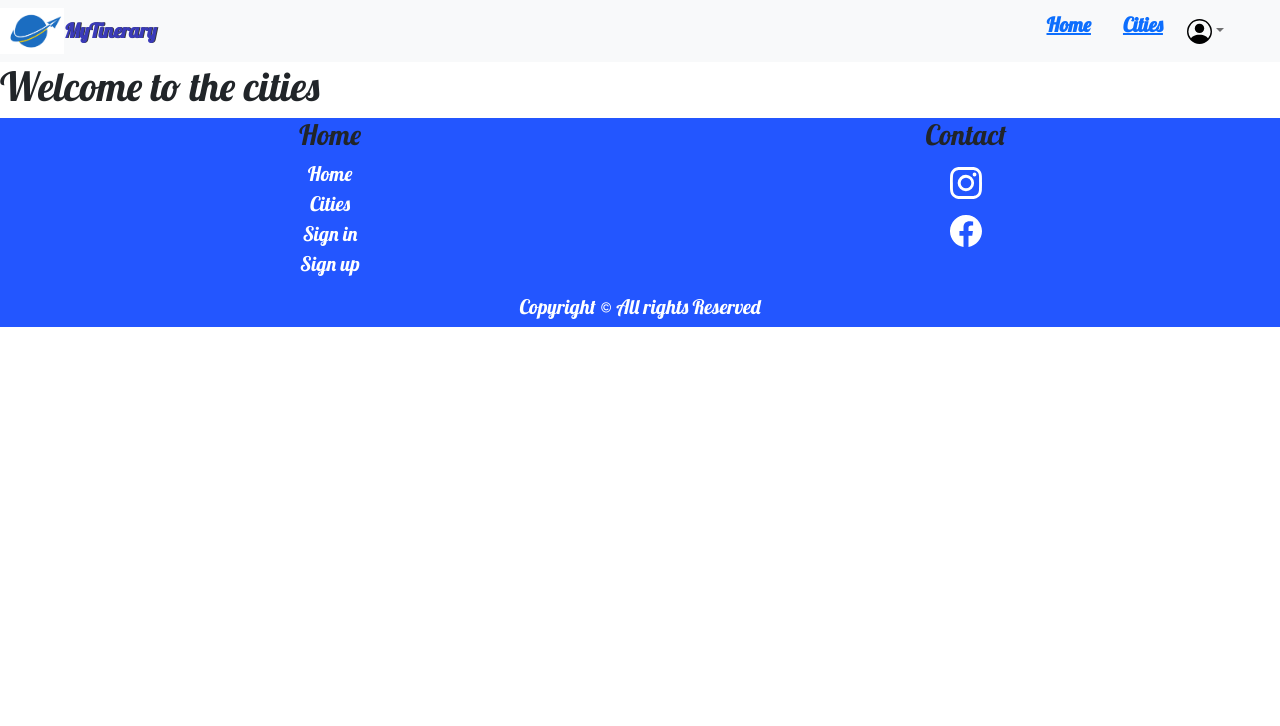
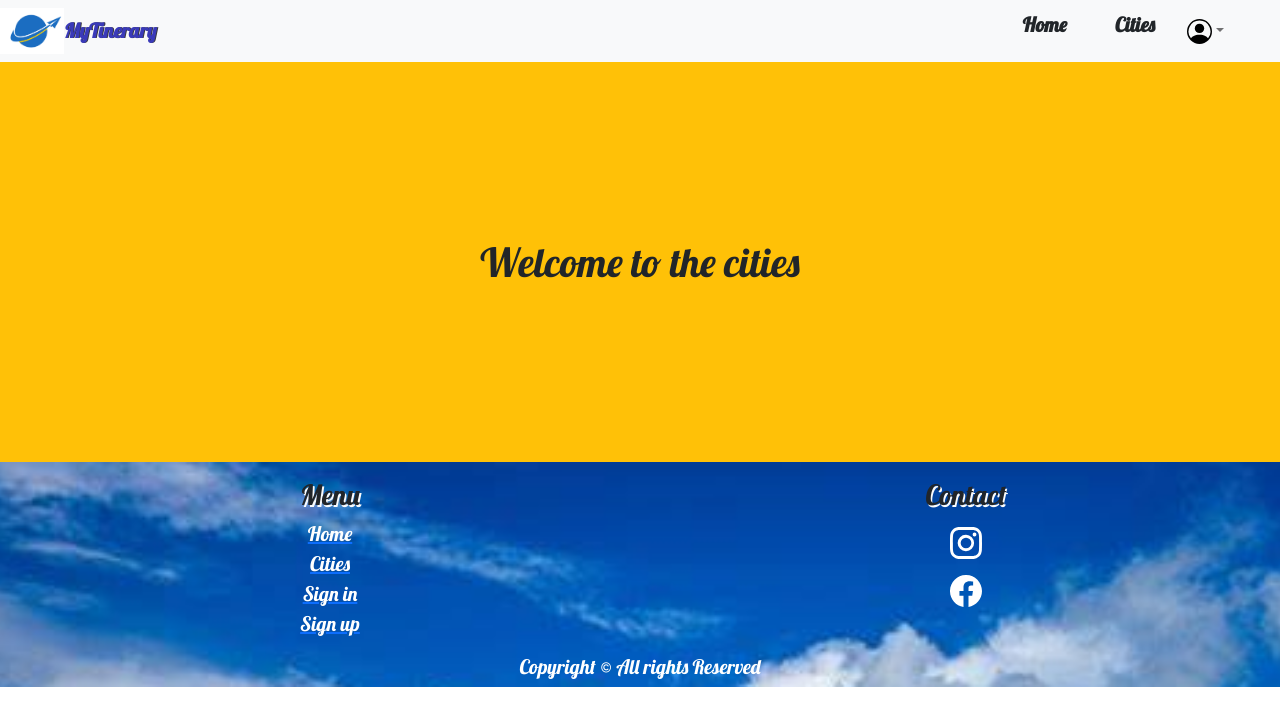
Before and after one commit to FerLeniz/MyTinerary, a React (Create React App) app in the folder frontend/: page /Cities in a window 1280 px wide. Shown: the top 726 px of the page. Built offline with nearby package versions, Linux system fonts and the light colour scheme.

Commit message:
pusheo para explained code

```diff
--- a/frontend/public/index.html
+++ b/frontend/public/index.html
@@ -3,14 +3,13 @@
 
 <head>
   <meta charset="utf-8" />
-  <!-- <link rel="icon" href="../assets/logo-myTinerary.ico" /> -->
-  <link rel=" icon" href="../src/assets/logo.ico" />
   <meta name="viewport" content="width=device-width, initial-scale=1" />
   <meta name="theme-color" content="#000000" />
-  <meta name="description" content="Web site created using create-react-app" />
+  <link rel="icon" href="logo.ico" />
   <link rel="preconnect" href="https://fonts.googleapis.com">
   <link rel="preconnect" href="https://fonts.gstatic.com" crossorigin>
   <link href="https://fonts.googleapis.com/css2?family=Lobster&display=swap" rel="stylesheet">
+  <link rel="stylesheet" href="https://cdnjs.cloudflare.com/ajax/libs/animate.css/4.1.1/animate.min.css"/>
   <title>MyTinerary</title>
 </head>
 
--- a/frontend/src/App.css
+++ b/frontend/src/App.css
@@ -4,6 +4,12 @@
 
 .imgNav {
     width: 4rem;
+}
+
+.navbar-nav>a:hover{
+    background-color: rgba(0, 0, 0, 0.287);
+    padding: 0.3em;
+    border-radius: 10px 100px / 120px;
 }
 
 .textLogo,.carouselTitle {
@@ -39,8 +45,8 @@
 }
 
 h2 span,
-.imgHero p {
-    text-shadow: 0.2rem 0.2rem #f9fbfd;
+.imgHero p,li>h3 {
+    text-shadow: 0.1rem 0.1rem #f9fbfd;
 }
 
 .popularText {
@@ -63,8 +69,23 @@ h2 span,
 
 }
 
+button{
+    border-radius: 45% 10%!important;
+}
+button:hover{
+    border-radius: 15px 50px 30px!important;
+}
+
+a span{
+    color: rgb(0, 0, 0);
+    background-color: rgb(0, 38, 255);
+    border-radius: 25% 10%;
+
+}
+
 .containerCarousel {
-    background: linear-gradient(189deg, rgba(255,255,255,1) 22%, rgba(35,86,255,1) 67%);
+    /* background: linear-gradient(189deg, rgba(255,255,255,1) 22%, rgba(35,86,255,1) 67%); */
+    background: linear-gradient(189deg, rgba(255,255,255,1) 14%, rgb(14, 74, 151) 67%);
     width: 100%;
     display: flex;
     flex-wrap: wrap;
@@ -97,15 +118,26 @@ h2 span,
 }
 
 footer{
-    background-color:  rgba(35,86,255,1);
+    /* background-color:  rgba(35,86,255,1); */
     text-align: center;
-
+    background-image: url('../src/assets/cieloFooter.jfif');
+    background-position: center;
+    background-repeat: no-repeat;
+    background-size: cover;
 }
 
 .footerIcon{
     width: 3em;
     padding: 0.5em;
     color: white;
+  }
+
+  .otherPage{
+      min-height: 10em;
+      margin: 0em;
+      display: flex;
+      justify-content: center;
+      align-items: center;
   }
 
 @media only screen and (max-width: 601px) {
--- a/frontend/src/App.js
+++ b/frontend/src/App.js
@@ -13,7 +13,6 @@ function App() {
     <Route path="/Cities" component={Cities}/>
     <Route path="/notFound" component={notFound404}/>
     <Redirect to="/notFound"/>
-    {/* <Home/> */}
     </Switch>
     </BrowserRouter>
 
--- a/frontend/src/components/Carousel.js
+++ b/frontend/src/components/Carousel.js
@@ -1,8 +1,7 @@
 import Carousel from "react-bootstrap/Carousel";
 import { useState } from "react"
 
-const Carusel = ({ cities}) => {
-
+const Carusel = ({cities}) => {
   const [index, setIndex] = useState(0);
 
   const handleSelect = (selectedIndex, e) => {
@@ -11,7 +10,7 @@ const Carusel = ({ cities}) => {
 
   return (
     <>
-      <h2 className="text-center carouselTitle fs-1 my-3 ">Popular MYtineraries</h2>
+      <h2 className="text-center carouselTitle fs-1 my-3 animate__animated animate__rubberBand animate__delay-5s">Popular MYtineraries</h2>
       <Carousel fade activeIndex={index} onSelect={handleSelect}>
         {cities.map((cityGroup, index) => {
           return (
@@ -36,4 +35,5 @@ const Carusel = ({ cities}) => {
     </>
   );
 };
+
 export default Carusel;
--- a/frontend/src/components/Footer.js
+++ b/frontend/src/components/Footer.js
@@ -1,18 +1,21 @@
+import {Link} from 'react-router-dom'
+
 const Footer=()=>{
     return(
         <footer className="row text-center">
             <div className="col-sm-12 col-lg-6">
                 <ul >
-                    <li className="list-unstyled"><h3>Home</h3></li>
-                    <li className="list-unstyled text-white fs-5">Home</li>
-                    <li className="list-unstyled text-white fs-5">Cities</li>
-                    <li className="list-unstyled text-white fs-5">Sign in</li>
-                    <li className="list-unstyled text-white fs-5">Sign up</li>
+                     <li className="list-unstyled mt-3"><h3>Menu</h3></li>
+                    <Link  to="/"><li className="list-unstyled text-white fs-5">Home</li></Link>
+                    <Link to="/Cities"><li className="list-unstyled text-white fs-5">Cities</li></Link>
+                    <Link to="/notFound"><li className="list-unstyled text-white fs-5">Sign in</li></Link>
+                    <Link to="/notFound"><li className="list-unstyled text-white fs-5">Sign up</li></Link>
                 </ul>
             </div>
             <div className="col-sm-12 col-lg-6">
-            <h3>Contact</h3>
+
             <ul className="list-unstyled">
+                <li className="list-unstyled fs-5"><h3 className="mt-3">Contact</h3></li>
                 <li>
                     <a href="https://www.instagram.com/my.itinerary/" target='_blank' rel="noreferrer">
                     <svg xmlns="http://www.w3.org/2000/svg" fill="currentColor" className="bi bi-instagram footerIcon"
--- a/frontend/src/components/Header.js
+++ b/frontend/src/components/Header.js
@@ -11,18 +11,21 @@ const Header=()=>{
         <Navbar bg="light" expand="md">
         <img className="imgNav" src={logo} alt="logo" />
             {/* <Image src={logo} thumbnail /> */}
-            <Navbar.Brand href="#home" className="textLogo fw-bolder">MyTinerary</Navbar.Brand>
+            <Navbar.Brand className="textLogo fw-bolder animate__animated animate__rollIn">MyTinerary</Navbar.Brand>
             <Navbar.Toggle  aria-controls="basic-navbar-nav" className="me-3" />
             <Navbar.Collapse id="basic-navbar-nav "  className="d-lg-flex justify-content-end text-center me-5">
             <Nav className="ml-auto ">
-                <NavLink to="/"  className="fw-bolder mx-3 fs-5">Home</NavLink>
-                <NavLink to="/Cities" className="fw-bolder mx-3 fs-5">Cities</NavLink>
-                <NavDropdown title={<svg xmlns="http://www.w3.org/2000/svg" width="25" height="25" fillRule="currentColor" className="bi bi-person-circle" viewBox="0 0 16 16">
+
+                <NavLink to="/"  className="fw-bolder mx-4 fs-5 text-dark text-decoration-none">Home</NavLink>
+                <NavLink to="/Cities" className="fw-bolder mx-4 fs-5 text-dark text-decoration-none">Cities</NavLink>
+                <NavDropdown className="d-sm-flex flex-column align-items-center justify-content-center" title={<svg xmlns="http://www.w3.org/2000/svg" width="25" height="25" fillRule="currentColor" className="bi bi-person-circle" viewBox="0 0 16 16">
                 <path d="M11 6a3 3 0 1 1-6 0 3 3 0 0 1 6 0z"/>
                 <path fillRule="evenodd" d="M0 8a8 8 0 1 1 16 0A8 8 0 0 1 0 8zm8-7a7 7 0 0 0-5.468 11.37C3.242 11.226 4.805 10 8 10s4.757 1.225 5.468 2.37A7 7 0 0 0 8 1z"/>
                 </svg>} id="basic-nav-dropdown">
-                <NavDropdown.Item href="#action/3.1">Sign in</NavDropdown.Item>
-                <NavDropdown.Item href="#action/3.2">Sign up</NavDropdown.Item>
+                    <div className=" w-50 d-flex flex-column align-items-center justify-content-center">
+                    <NavLink  to="/notFound">Sign in</NavLink>
+                     <NavLink to="/notFound">Sign up</NavLink>
+                    </div>
                 </NavDropdown>
             </Nav>
             </Navbar.Collapse>
--- a/frontend/src/components/Hero.js
+++ b/frontend/src/components/Hero.js
@@ -1,10 +1,14 @@
-import Button from 'react-bootstrap/Button';
+import Button from 'react-bootstrap/Button'
+import { Link } from 'react-router-dom'
+
+
 
 const Hero = () =>{
     return(
         <div className="imgHero">
-            <p className="popularText fs-1"> Hi user ! discover your favourite city :D</p>
-            <Button className="my-3 py-2 px-2" variant="primary" size="lg">Click here!</Button>{' '}
+            <p className="popularText fs-1 animate__animated animate__bounce animate__delay-2s"  > Hey ! discover your favourite city </p>
+            <Link to="/Cities"><Button className="my-3 py-3 px-2 shadow" variant="primary" size="lg" >Click here</Button>{' '}</Link>
+
         </div>
     )
 }
--- a/frontend/src/components/TextAndVideo.js
+++ b/frontend/src/components/TextAndVideo.js
@@ -7,8 +7,8 @@ const TextAndVideo=() => {
         <video  id="video" src={video} autoPlay muted loop></video>
         <div className="d-flex justify-content-center text-center">
         <div className="contentVideo">
-            <h1 >MyTinerary</h1>
-                <h2>"Find your perfect trip,
+            <h1 className="animate__animated animate__rubberBand">MyTinerary</h1>
+                <h2 className="animate__animated animate__zoomIn">"Find your perfect trip,
                 designed by <span>insiders</span> who know and love their cities!"
                 </h2>
             </div>
--- a/frontend/src/pages/Cities.js
+++ b/frontend/src/pages/Cities.js
@@ -5,7 +5,7 @@ const CitiesPage=()=>{
     return(
         <>
         <Header/>
-        <h1>Welcome to the cities</h1>
+        <h1 className="bg-warning text-center otherPage">Welcome to the cities</h1>
         <Footer/>
         </>
 
--- a/frontend/src/pages/notFound404.js
+++ b/frontend/src/pages/notFound404.js
@@ -5,7 +5,7 @@ const NotFound404=()=>{
 return(
     <>
     <Header/>
-    <h1>ERRORR</h1>
+    <h1 className="text-center bg-danger text-white py-4 otherPage">UPS! Not Found 404</h1>
     <Footer/>
     </>
 )
```
Also changed, not shown: frontend/src/pages/Home.js (+4 -3 lines), frontend/src/assets/cieloFooter.jfif (added), 1 other file (tests, documents, lock files or other folders).
